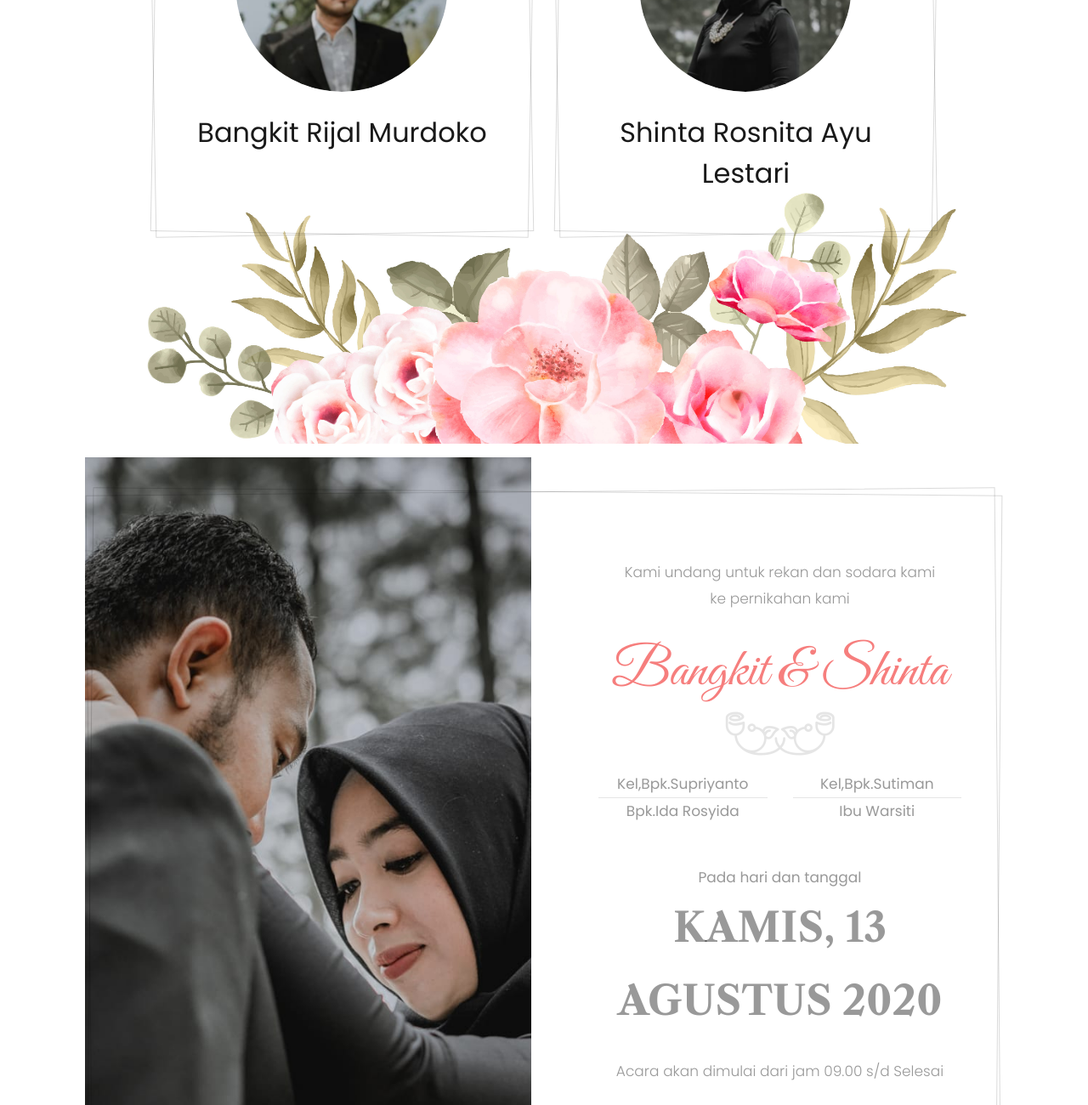
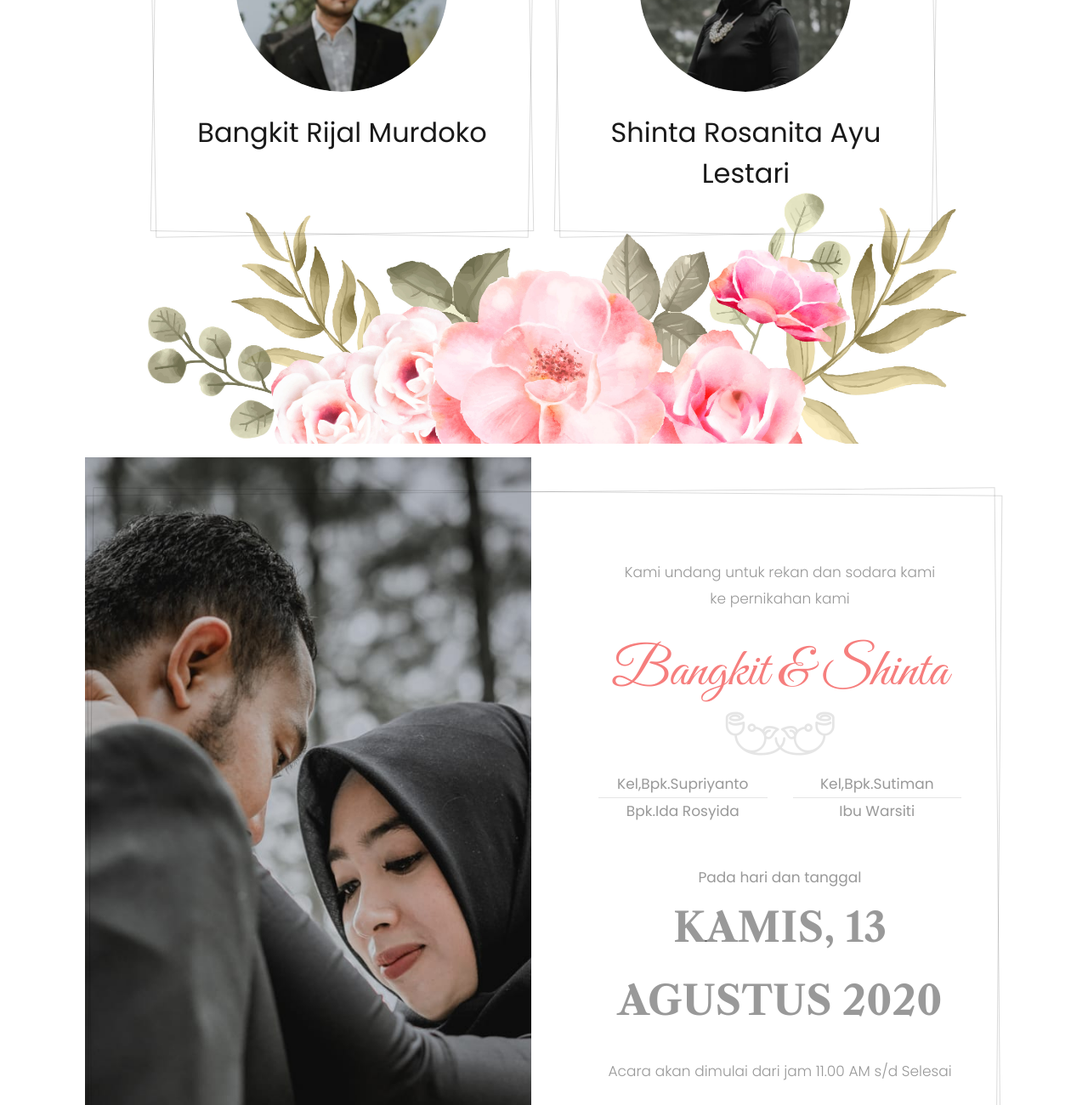
Before and after one commit to farhanim/WeddingPlanner, a plain HTML site: page index.html in a window 1280 px wide. Shown: the part 1400-2700 px from the top of the page at 85% size. Drawn offline with nearby package versions, Linux system fonts and the light colour scheme; some packages are replaced by stand-ins of ours; no server answers; files whose address does not match are found by name.

Commit message:
updated name and times

```diff
--- a/index.html
+++ b/index.html
@@ -96,7 +96,7 @@
 							<div class="bride-groom ftco-animate">
 								<div class="img" style="background-image: url(images/personnn.png);"></div>
 								<div class="text mt-4 px-4">
-									<h2>Shinta Rosnita Ayu Lestari</h2>
+									<h2>Shinta Rosanita Ayu Lestari</h2>
 								</div>
 							</div>
 						</div>
@@ -133,7 +133,7 @@
 									</div>
 						            <span class="subheading"><b>Pada hari dan tanggal</b></span>
 						           	<p class="time mb-4"><span>Kamis, 13 Agustus 2020</span></p>
-						           	<span class="subheading mb-5">Acara akan dimulai dari jam 09.00 s/d Selesai</span>
+						           	<span class="subheading mb-5">Acara akan dimulai dari jam 11.00 AM s/d Selesai</span>
 						           	<span class="subheading mb-5"><b>Bertempat di</b> <br> Komplek Kebon Kopi Blok B No.179 Rt.04 Rw.15 Desa Margamulya, Kecamatan Pangalengan, Kabupaten Bandung, Kode Pos 40378 </span>
 						          </div>
 						        </div>
```
